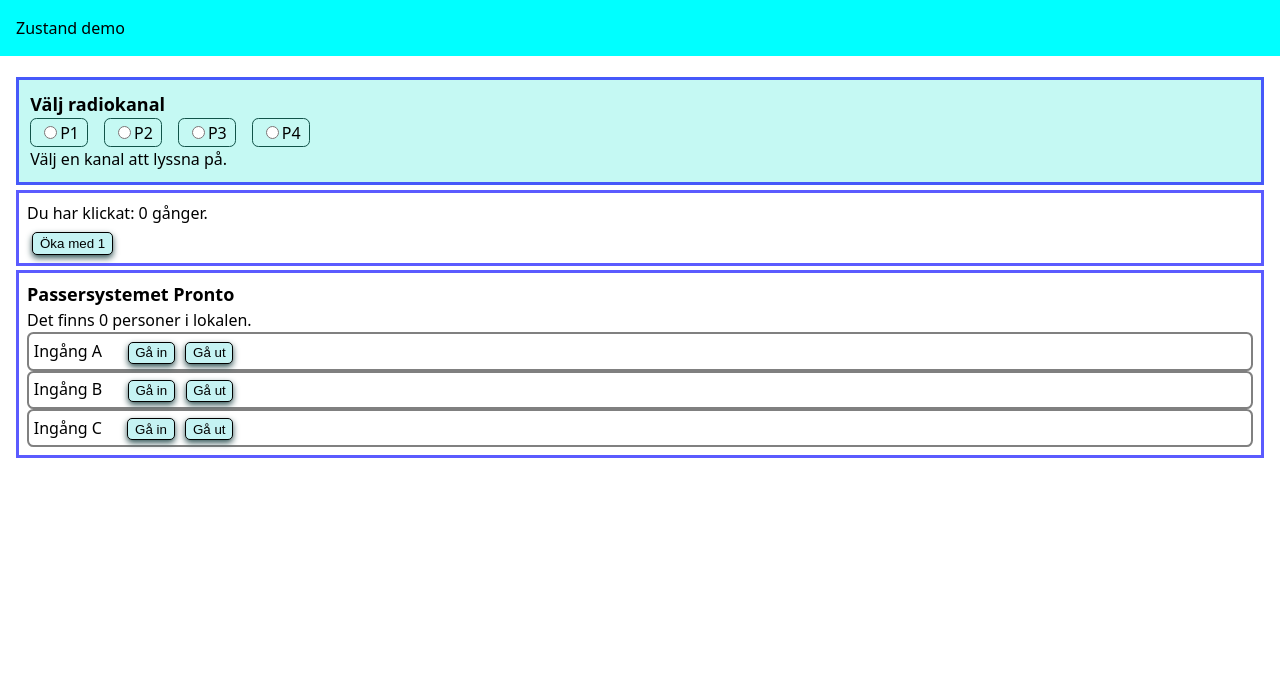
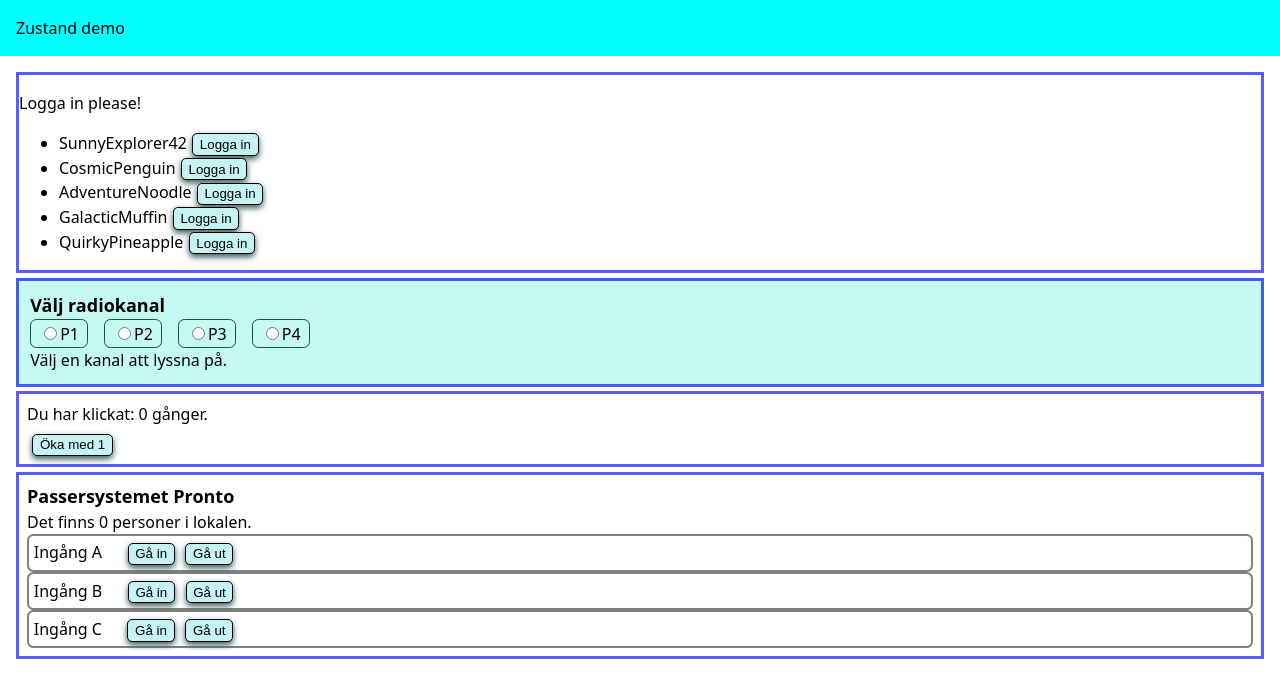
Before and after one commit to ha-fed24-jsf/09-zustand, a React (Vite) app: page / in a window 1280 px wide. Shown: the top 698 px of the page. Built offline with nearby package versions, Linux system fonts and the light colour scheme.

Commit message:
Login user

```diff
--- a/src/App.jsx
+++ b/src/App.jsx
@@ -2,6 +2,7 @@ import './App.css'
 import ClickerManager from './components/clicker/ClickerManager.jsx'
 import Pronto from './components/pronto/Pronto.jsx'
 import Player from './components/radio/Player.jsx'
+import UserManager from './components/users/UserManager.jsx'
 
 function App() {
 
@@ -9,6 +10,7 @@ function App() {
 		<div className="app">
 			<header> Zustand demo </header>
 			<main>
+				<UserManager />
 
 				<Player />
 
--- /dev/null
+++ b/src/components/users/Current.jsx
@@ -0,0 +1,17 @@
+import { useUserStore } from "../../data/userStore"
+
+const Current = () => {
+	const currentUser = useUserStore(state => state.currentUser)
+
+	return (
+		<section className="current-user">
+			{
+			currentUser ?
+			<p> Du är inloggad som: {currentUser} </p> :
+			<p> Logga in please! </p>
+			}
+
+		</section>
+	)
+}
+export default Current
--- /dev/null
+++ b/src/components/users/ListUsers.jsx
@@ -0,0 +1,23 @@
+import { useUserStore } from "../../data/userStore"
+
+const ListUsers = () => {
+	const users = useUserStore(state => state.users)
+	const loginUser = useUserStore(state => state.loginUser)
+
+	return (
+		<section className="user-list">
+			<ul>
+				{users.map(user => (
+					<li key={user.id}>
+						{user.name}
+						<button onClick={() => loginUser(user.name)}> Logga in </button>
+					</li>
+				))}
+				{/* <li> Anna <button> Logga in </button> </li>
+				<li> Beata <button> Logga in </button> </li>
+				<li> Cecilia <button> Logga in </button> </li> */}
+			</ul>
+		</section>
+	)
+}
+export default ListUsers
--- /dev/null
+++ b/src/components/users/UserManager.jsx
@@ -0,0 +1,13 @@
+import Current from "./Current"
+import ListUsers from "./ListUsers"
+
+const UserManager = () => (
+	<div className="framed user-manager">
+
+		<Current />
+
+		<ListUsers />
+
+	</div>
+)
+export default UserManager
--- /dev/null
+++ b/src/data/userStore.js
@@ -0,0 +1,14 @@
+// hör till user feature
+import { create } from 'zustand'
+import { users } from './users.js'
+
+const useUserStore = create(set => ({
+	currentUser: '',
+	users: users,
+
+	loginUser: userName => set(() => ({
+		currentUser: userName
+	}))
+}))
+
+export { useUserStore }
--- /dev/null
+++ b/src/data/users.js
@@ -0,0 +1,34 @@
+/*
+Data till login feature. Skapad med AI:
+1. "create 5 fun and non-offensive user names. answer with a list of objects with properties: id, name"
+2. "modify the list so that each JS object also has the property isLoggedIn: false"
+*/
+
+const users = [
+	{
+		"id": 1,
+		"name": "SunnyExplorer42",
+		"isLoggedIn": false
+	},
+	{
+		"id": 2,
+		"name": "CosmicPenguin",
+		"isLoggedIn": false
+	},
+	{
+		"id": 3,
+		"name": "AdventureNoodle",
+		"isLoggedIn": false
+	},
+	{
+		"id": 4,
+		"name": "GalacticMuffin",
+		"isLoggedIn": false
+	},
+	{
+		"id": 5,
+		"name": "QuirkyPineapple",
+		"isLoggedIn": false
+	}
+]
+export { users }
```
